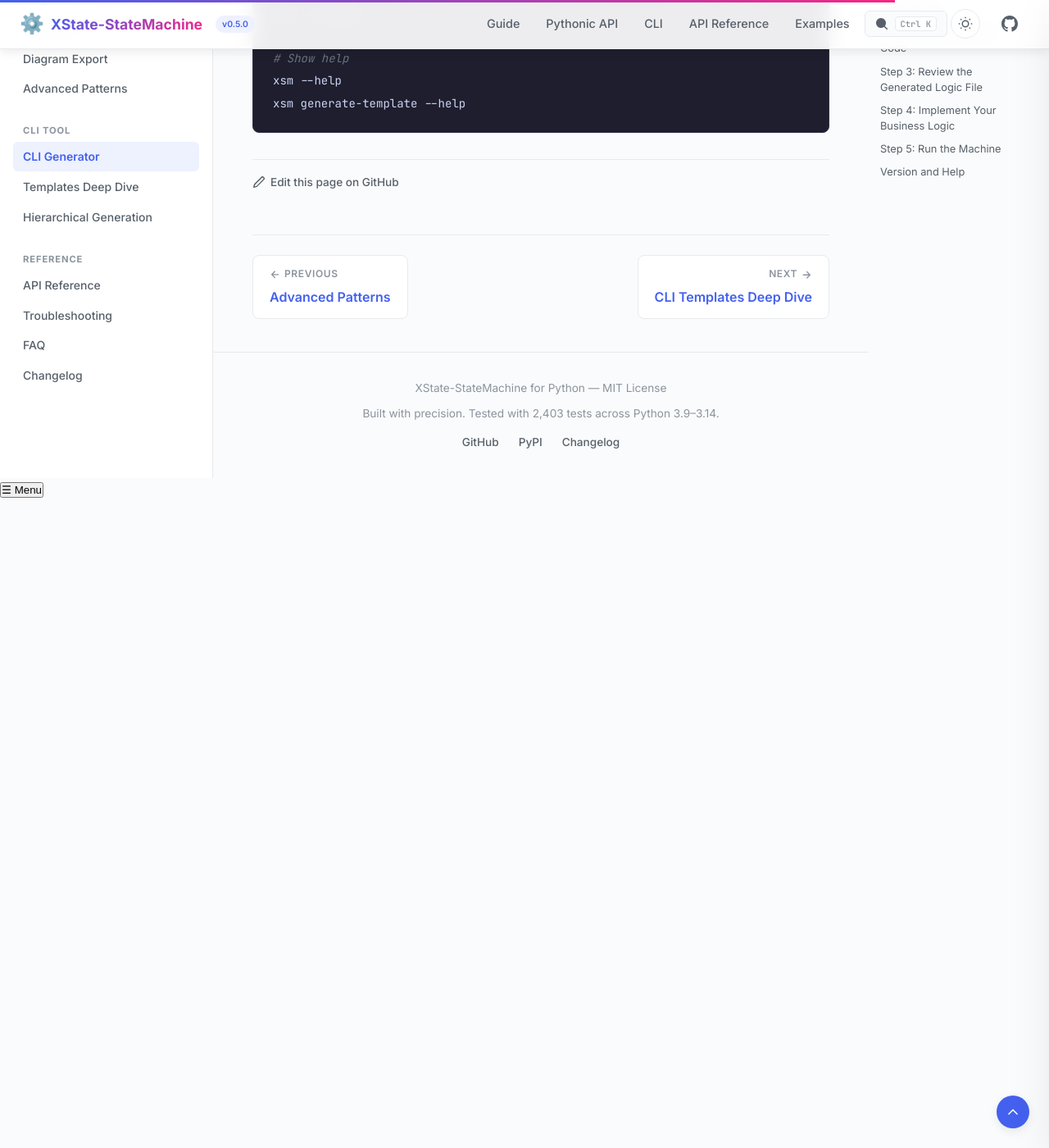
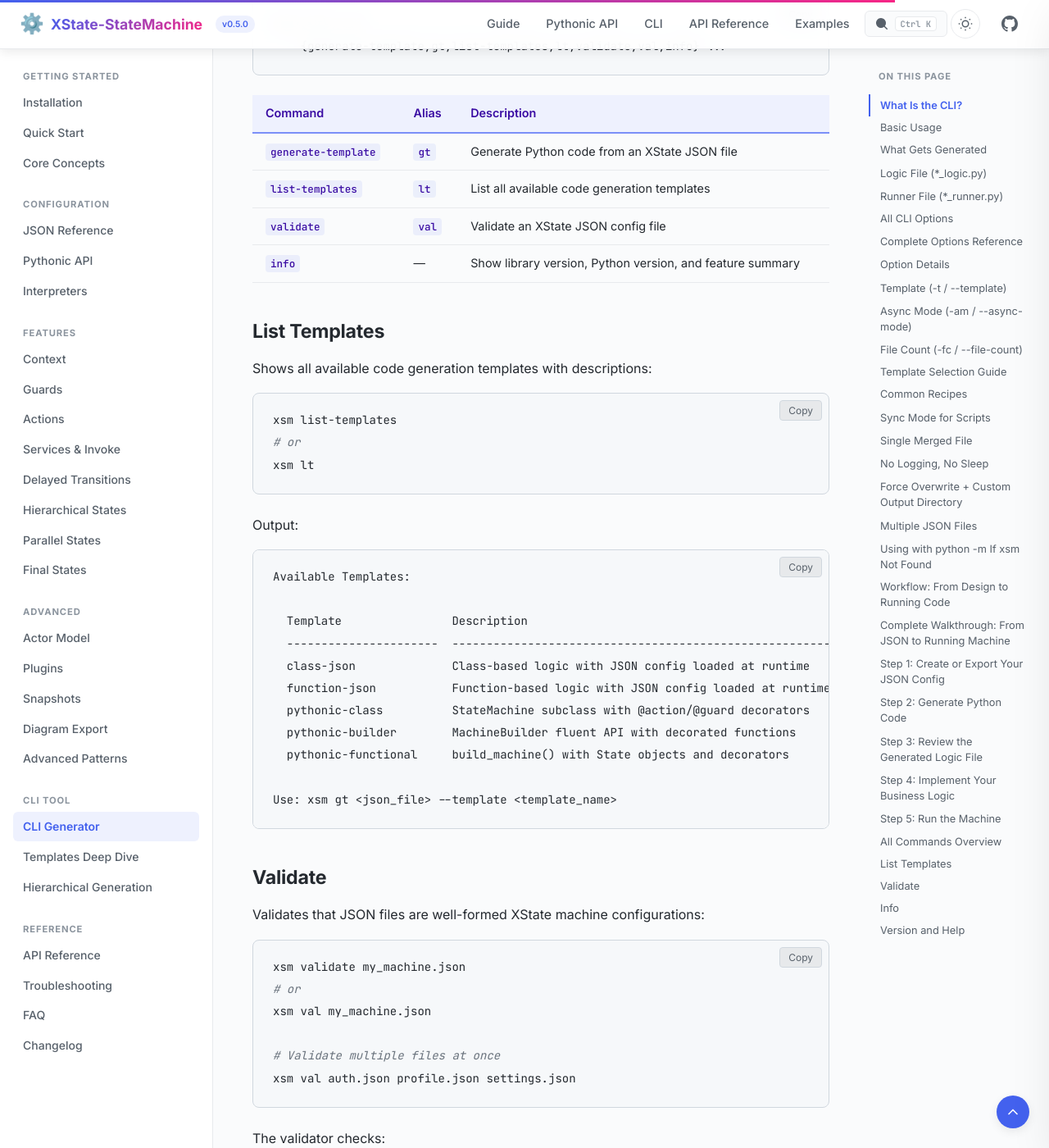
Before and after one commit to basiltt/xstate-statemachine, a Jekyll site: the page built from docs/_guide/cli.md, in a window 1280 px wide and 1400 px high, scrolled down 10744 px. Shown: the whole window at 82% size. Built offline with Jekyll 4.4.1, drawn with Linux system fonts in a browser that asks for light colours; before the commit the page ends 11355 px from its top, so only the background shows below that; some of the changed text lies outside the part shown.

Commit message:
fix: light mode code blocks + document new CLI commands
- Fix code block background in light mode: change :root --color-code-bg
  from dark (#1e1e2e) to GitHub light (#f6f8fa) so code blocks render
  with a light background when theme is light
- Update copy button styling to adapt to light/dark themes
- Add list-templates, validate, and info command docs to README.md
- Add comprehensive CLI commands reference to docs/_guide/cli.md

Co-Authored-By: Claude Opus 4.6 <noreply@anthropic.com>

````diff
--- a/docs/_guide/cli.md
+++ b/docs/_guide/cli.md
@@ -334,6 +334,105 @@ The runner will start the interpreter, send the `SUBMIT` event, invoke the payme
 
 > **Tip:** After initial generation, you only edit the logic file. The runner file rarely needs changes unless you want custom event sequences.
 
+## All Commands Overview
+
+The `xsm` CLI provides four commands:
+
+```
+xsm [-h] [-v]
+    {generate-template,gt,list-templates,lt,validate,val,info} ...
+```
+
+| Command | Alias | Description |
+|---------|-------|-------------|
+| `generate-template` | `gt` | Generate Python code from an XState JSON file |
+| `list-templates` | `lt` | List all available code generation templates |
+| `validate` | `val` | Validate an XState JSON config file |
+| `info` | — | Show library version, Python version, and feature summary |
+
+## List Templates
+
+Shows all available code generation templates with descriptions:
+
+```bash
+xsm list-templates
+# or
+xsm lt
+```
+
+Output:
+
+```
+Available Templates:
+
+  Template                Description
+  ----------------------  -------------------------------------------------------
+  class-json              Class-based logic with JSON config loaded at runtime
+  function-json           Function-based logic with JSON config loaded at runtime
+  pythonic-class          StateMachine subclass with @action/@guard decorators
+  pythonic-builder        MachineBuilder fluent API with decorated functions
+  pythonic-functional     build_machine() with State objects and decorators
+
+Use: xsm gt <json_file> --template <template_name>
+```
+
+## Validate
+
+Validates that JSON files are well-formed XState machine configurations:
+
+```bash
+xsm validate my_machine.json
+# or
+xsm val my_machine.json
+
+# Validate multiple files at once
+xsm val auth.json profile.json settings.json
+```
+
+The validator checks:
+- Valid JSON syntax
+- Required fields (`id`, `initial`, `states`)
+- State structure and transitions
+- Reports all actions, guards, and services found in the config
+
+Example output for a valid file:
+
+```
+Validating: checkout.json
+  Machine ID:  checkout
+  States:      cart, payment, confirmed
+  Actions:     calculateTotal, clearCart, showError
+  Guards:      cartNotEmpty
+  Services:    processPayment
+  Result:      ok
+
+All 1 file(s) are valid.
+```
+
+## Info
+
+Displays library version, Python version, platform, and feature summary:
+
+```bash
+xsm info
+```
+
+Example output:
+
+```
+xstate-statemachine info
+  Version:     0.5.0
+  Python:      3.12.0
+  Platform:    Windows-11
+  Install:     C:\...\xstate_statemachine
+  Features:    Hierarchical states, Parallel states, Guards,
+               Actions, Invoke/Services, Delayed transitions,
+               Context, Snapshots, Plugins, Diagram export,
+               Pythonic API, CLI code generator
+  Homepage:    https://github.com/basiltt/xstate-statemachine
+  Docs:        https://basiltt.github.io/xstate-statemachine/
+```
+
 ## Version and Help
 
 ```bash
--- a/docs/assets/css/style.css
+++ b/docs/assets/css/style.css
@@ -31,14 +31,14 @@
   --color-hero-mid: #302b63;
   --color-hero-end: #24243e;
 
-  --color-code-bg: #1e1e2e;
-  --color-code-text: #cdd6f4;
-  --color-code-border: #313244;
-  --color-code-comment: #6c7086;
-  --color-code-keyword: #cba6f7;
-  --color-code-string: #a6e3a1;
-  --color-code-number: #fab387;
-  --color-code-function: #89b4fa;
+  --color-code-bg: #f6f8fa;
+  --color-code-text: #24292f;
+  --color-code-border: #d0d7de;
+  --color-code-comment: #6a737d;
+  --color-code-keyword: #d73a49;
+  --color-code-string: #032f62;
+  --color-code-number: #005cc5;
+  --color-code-function: #6f42c1;
 
   --font-body: 'Inter', -apple-system, BlinkMacSystemFont, 'Segoe UI', sans-serif;
   --font-mono: 'JetBrains Mono', 'Fira Code', 'Cascadia Code', monospace;
@@ -1793,9 +1793,9 @@ input:focus-visible {
   top: 8px;
   right: 8px;
   padding: 4px 10px;
-  background: rgba(255,255,255,0.1);
-  color: rgba(255,255,255,0.6);
-  border: 1px solid rgba(255,255,255,0.15);
+  background: rgba(0,0,0,0.06);
+  color: var(--color-text-muted);
+  border: 1px solid var(--color-code-border);
   border-radius: 4px;
   font-family: var(--font-body);
   font-size: 0.75rem;
@@ -1805,6 +1805,17 @@ input:focus-visible {
 }
 
 .code-copy-btn:hover {
+  background: rgba(0,0,0,0.1);
+  color: var(--color-text);
+}
+
+[data-theme="dark"] .code-copy-btn {
+  background: rgba(255,255,255,0.1);
+  color: rgba(255,255,255,0.6);
+  border-color: rgba(255,255,255,0.15);
+}
+
+[data-theme="dark"] .code-copy-btn:hover {
   background: rgba(255,255,255,0.2);
   color: #fff;
 }
````
Also changed, not shown: README.md.
